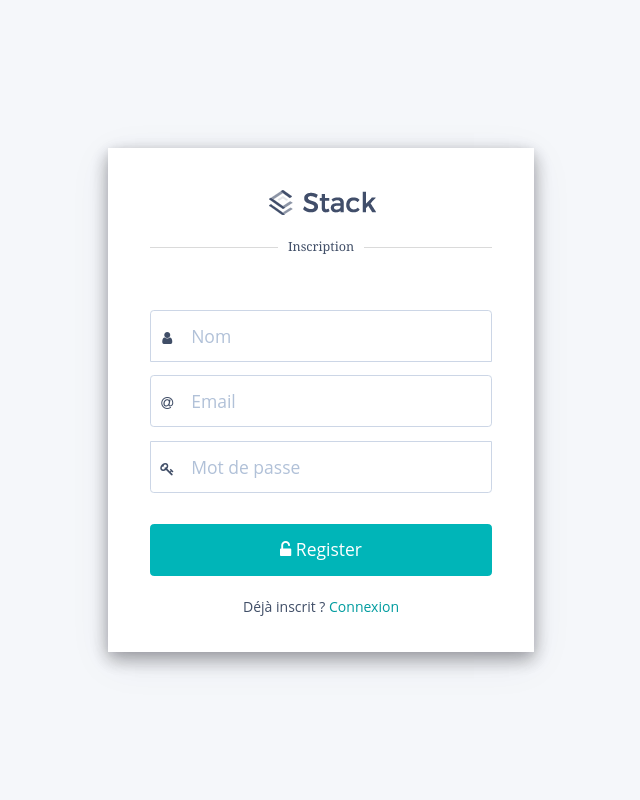
After one commit to PierreLadenburger/proxi-shop, a Symfony app: template templates/registration/register.html.twig in a window 1280 px wide. The commit adds this page. Shown: the whole page, without its empty margins (319-959 px from the left). Run offline with Twig, Linux system fonts and the light colour scheme; the template is opened without the code that fills it, so the values that code supplies are empty; some libraries are stand-ins or nearby versions.

Commit message:
'register'

```diff
--- a/templates/menu.html.twig
+++ b/templates/menu.html.twig
@@ -14,6 +14,7 @@
         <div class="navbar-container content">
             <div id="navbar-mobile5" class="collapse navbar-collapse">
                 <ul class="nav navbar-nav mr-auto">
+                    <li class="nav-item"><a class="nav-link" href="{{ path('storekeeper') }}"><i class="fa fa-shopping-basket"></i>Commerçants</a></li>
                     <li class="nav-item"><a class="nav-link" href="#"><i class="fa fa-shopping-basket"></i>Alimentation</a></li>
                     <li class="nav-item"><a class="nav-link" href="#"><i class="fa fa-book"></i>Culture</a></li>
 
--- /dev/null
+++ b/templates/registration/register.html.twig
@@ -0,0 +1,64 @@
+{% extends 'base.html.twig' %}
+
+{% block title %}Inscription{% endblock %}
+{% block stylesheets %}
+    <link rel="stylesheet" type="text/css" href="/stack-admin/app-assets/css/core/colors/palette-gradient.min.css">
+    <link rel="stylesheet" type="text/css" href="/stack-admin/app-assets/css/pages/login-register.min.css">
+{% endblock %}
+{% block body %}
+
+<body class="vertical-layout vertical-menu-modern 1-column blank-page pace-done" data-open="click" data-menu="vertical-menu-modern" data-col="1-column">
+    <!-- BEGIN: Content-->
+    <div class="app-content content">
+        <div class="content-overlay"></div>
+        <div class="content-wrapper">
+            <div class="content-header row">
+            </div>
+            <div class="content-body"><section class="row flexbox-container">
+                    <div class="col-12 d-flex align-items-center justify-content-center">
+                        <div class="col-lg-4 col-md-8 col-10 box-shadow-2 p-0">
+                            <div class="card border-grey border-lighten-3 px-2 py-2 m-0">
+                                <div class="card-header border-0">
+                                    <div class="card-title text-center">
+                                        <img src="/stack-admin/app-assets/images/logo/stack-logo-dark.png" alt="branding logo">
+                                    </div>
+                                    <h6 class="card-subtitle line-on-side text-muted text-center font-small-3 pt-2"><span>Inscription</span></h6>
+                                </div>
+                                <div class="card-content">
+                                    <div class="card-body">
+                                        <form class="form-horizontal form-simple" action="index.html" novalidate="">
+                                            <fieldset class="form-group position-relative has-icon-left mb-1">
+                                                <input type="text" class="form-control form-control-lg" id="user-name" placeholder="Nom">
+                                                <div class="form-control-position">
+                                                    <i class="fa fa-user"></i>
+                                                </div>
+                                            </fieldset>
+                                            <fieldset class="form-group position-relative has-icon-left mb-1">
+                                                <input type="email" class="form-control form-control-lg" id="user-email" placeholder="Email" required="">
+                                                <div class="form-control-position">
+                                                    <i class="fa fa-at"></i>
+                                                </div>
+                                            </fieldset>
+                                            <fieldset class="form-group position-relative has-icon-left">
+                                                <input type="password" class="form-control form-control-lg" id="user-password" placeholder="Mot de passe" required="">
+                                                <div class="form-control-position">
+                                                    <i class="fa fa-key"></i>
+                                                </div>
+                                            </fieldset>
+                                            <button type="submit" class="btn btn-primary btn-lg btn-block"><i class="fa fa-unlock-alt"></i> Register</button>
+                                        </form>
+                                    </div>
+                                    <p class="text-center">Déjà inscrit ? <a href="{{ path('app_login') }}" class="card-link">Connexion</a></p>
+                                </div>
+                            </div>
+                        </div>
+                    </div>
+                </section>
+            </div>
+        </div>
+    </div>
+</body>
+{% endblock %}
+{% block javascripts %}
+    <script src="/stack-admin/app-assets/js/scripts/forms/form-login-register.min.js"></script>
+{% endblock %}
--- a/templates/storekeeper/index.html.twig
+++ b/templates/storekeeper/index.html.twig
@@ -1,6 +1,6 @@
 {% extends 'base.html.twig' %}
 
-{% block title %}Hello StorekeeperController!{% endblock %}
+{% block title %}Commerçants{% endblock %}
 {% block stylesheets %}
     <link rel="stylesheet" type="text/css" href="/stack-admin/app-assets/css/pages/app-invoice.min.css">
 {% endblock %}
```
Also changed, not shown: migrations/Version20201108114424.php (added, +31 -0 lines), migrations/Version20201108114803.php (added, +31 -0 lines), src/Controller/RegistrationController.php (added, +45 -0 lines), src/Entity/Shop.php (added, +41 -0 lines), src/Entity/User.php (+14 -0 lines), src/Form/RegistrationFormType.php (added, +54 -0 lines), src/Repository/ShopRepository.php (added, +50 -0 lines), templates/security/login.html.twig (+4 -4 lines), templates/product-card.html.twig (added).
